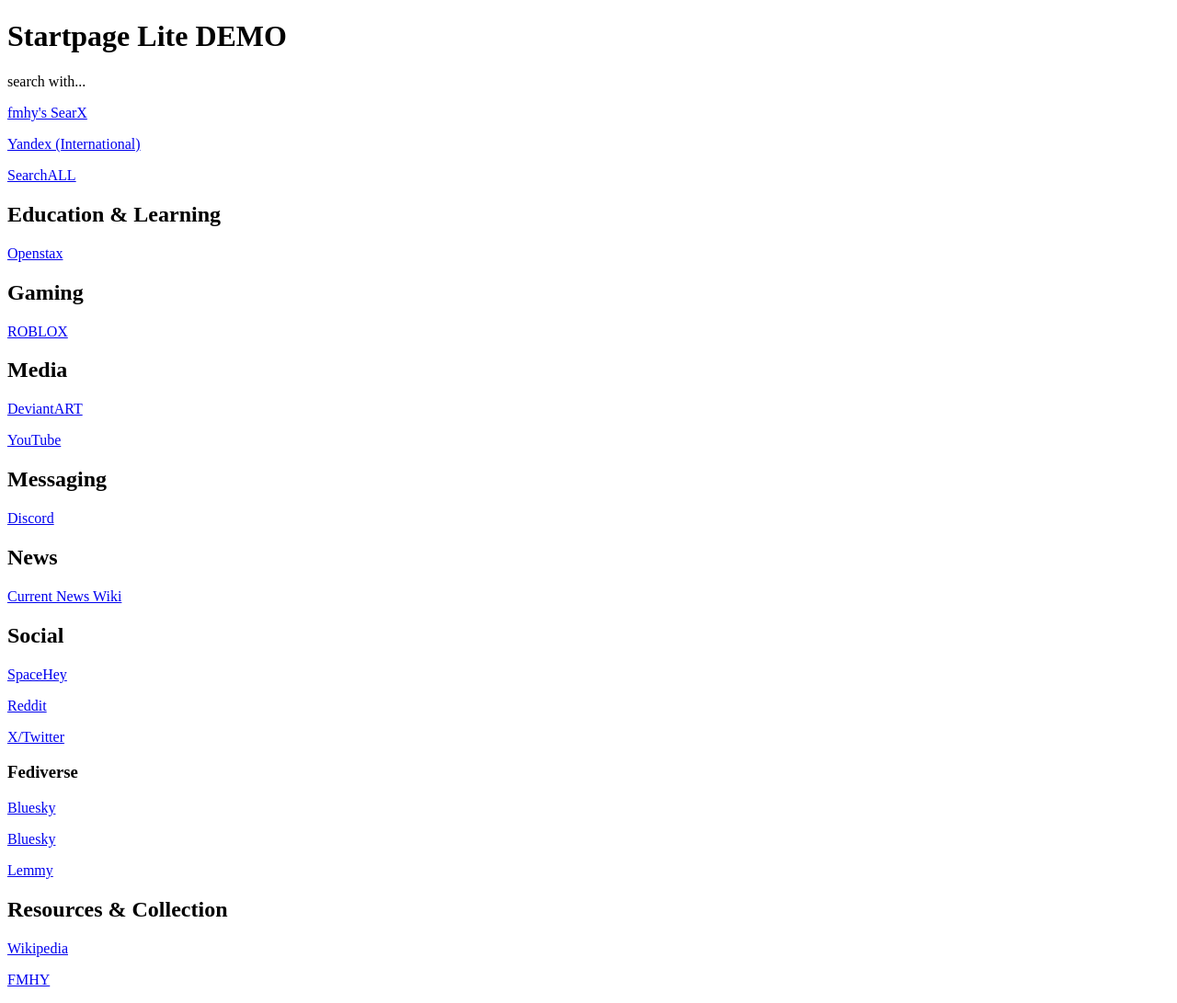
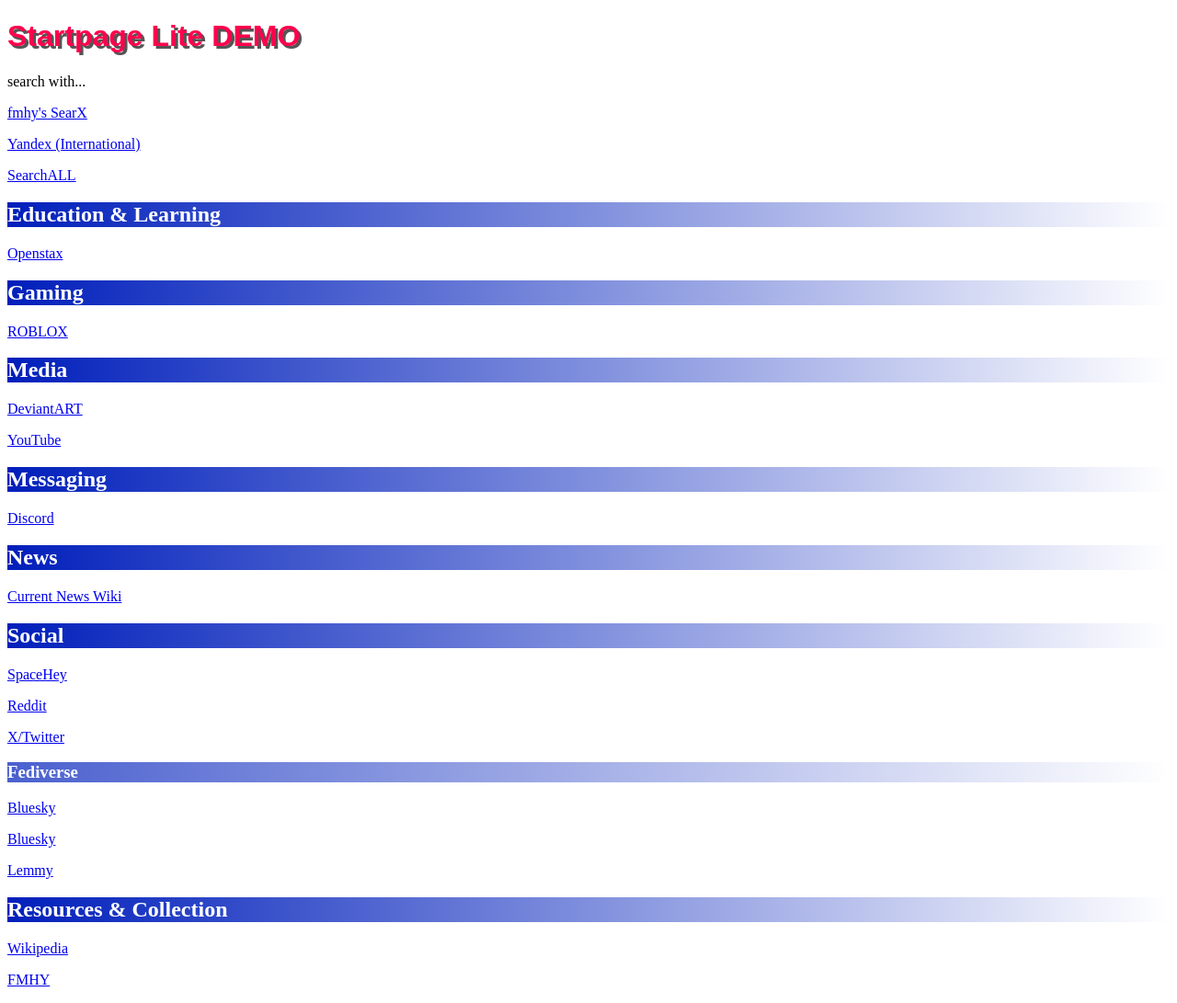
Before and after one commit to ikkqqstudio/Startpage-lite, a plain HTML site: page Demo/index.html in a window 1280 px wide. Shown: the whole page at 92% size. Drawn offline with Linux system fonts and the light colour scheme.

Commit message:
Change Design

```diff
--- a/Demo/index.html
+++ b/Demo/index.html
@@ -4,6 +4,7 @@
     <meta charset="UTF-8">
     <meta name="viewport" content="width=device-width, initial-scale=1.0">
     <title>Startpage Lite Demo</title>
+    <link rel="stylesheet" href="/startpage-lite/demo/style.css">
 </head>
 <body>
     <h1>Startpage Lite DEMO</h1>
--- /dev/null
+++ b/Demo/style.css
@@ -0,0 +1,13 @@
+h1 {
+    color: #ff004cff;
+    text-shadow: 3px 3px 0px #555555ff;
+    font-family: sans-serif;
+}
+h2 {
+    background: linear-gradient(90deg,#001fbbff, #0000);
+    color: #fff
+}
+h3 {
+    background: linear-gradient(90deg,#001fbbb5, #0000);
+    color: #fff
+}
```
